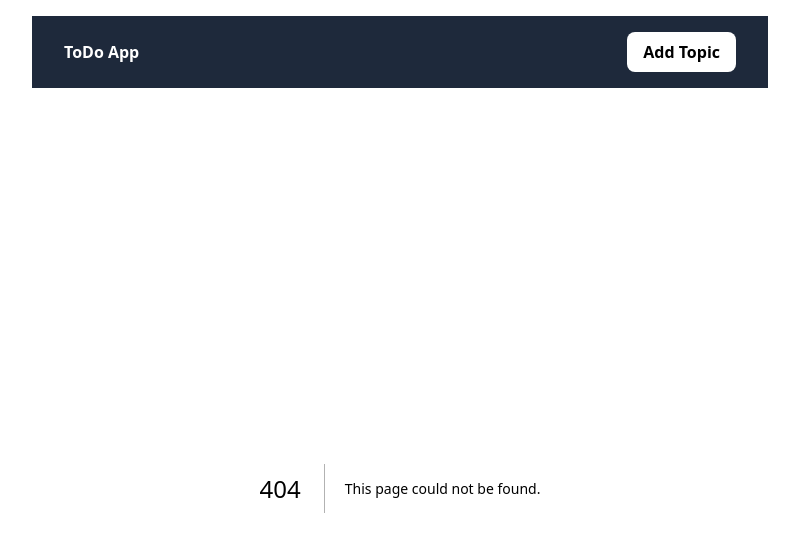
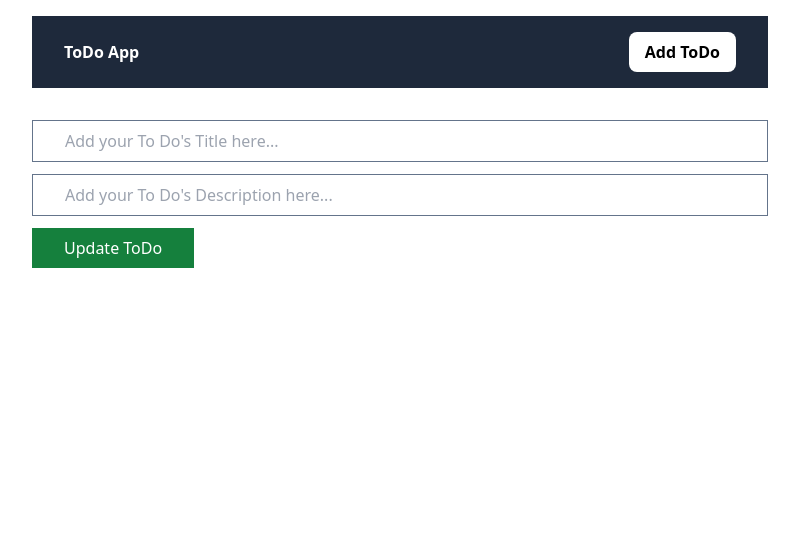
Before and after one commit to chairielazizi/nextjs_todo_app, a Next.js app: page /editTodo/1 in a window 1280 px wide. Before the commit this address had no page. Shown: the top 552 px of the page, without its empty margins (240-1039 px from the left). Built offline with nearby package versions, Linux system fonts and the light colour scheme.

Commit message:
make simple edit todo form UI

```diff
--- /dev/null
+++ b/app/(components)/EditTodoForm.tsx
@@ -0,0 +1,21 @@
+function EditTodoForm() {
+  return (
+    <form className="flex flex-col gap-3">
+      <input
+        type="text"
+        className="border border-slate-500 px-8 py-2"
+        placeholder="Add your To Do's Title here..."
+      />
+      <input
+        type="text"
+        className="border border-slate-500 px-8 py-2"
+        placeholder="Add your To Do's Description here..."
+      />
+      <button className="text-white bg-green-700 px-8 py-2 w-fit items-end flex-row-reverse">
+        Update ToDo
+      </button>
+    </form>
+  );
+}
+
+export default EditTodoForm;
--- a/app/(components)/Navbar.tsx
+++ b/app/(components)/Navbar.tsx
@@ -7,10 +7,10 @@ function Navbar() {
         ToDo App
       </Link>
       <Link
-        href={"/addTopic"}
+        href={"/addTodo"}
         className="text-black font-bold rounded-lg bg-white px-4 py-2"
       >
-        Add Topic
+        Add ToDo
       </Link>
     </nav>
   );
--- a/app/(components)/TopicList.tsx
+++ b/app/(components)/TopicList.tsx
@@ -13,7 +13,7 @@ function TopicList() {
 
         <div className="flex gap-3">
           <RemoveButton />
-          <Link href="/editTopic" className="text-blue-600">
+          <Link href="/editTodo" className="text-blue-600">
             <HiPencil size={24} />
           </Link>
         </div>
--- /dev/null
+++ b/app/addTodo/page.tsx
@@ -0,0 +1,21 @@
+function AddTodo() {
+  return (
+    <form className="flex flex-col gap-3">
+      <input
+        type="text"
+        className="border border-slate-500 px-8 py-2"
+        placeholder="Add your To Do's Title here..."
+      />
+      <input
+        type="text"
+        className="border border-slate-500 px-8 py-2"
+        placeholder="Add your To Do's Description here..."
+      />
+      <button className="text-white bg-green-700 px-8 py-2 w-fit items-end flex-row-reverse">
+        Submit
+      </button>
+    </form>
+  );
+}
+
+export default AddTodo;
--- /dev/null
+++ b/app/editTodo/[id]/page.tsx
@@ -0,0 +1,5 @@
+import EditTodoForm from "@/app/(components)/EditTodoForm";
+
+export default function EditTodo() {
+  return <EditTodoForm />;
+}
--- a/app/layout.tsx
+++ b/app/layout.tsx
@@ -24,7 +24,7 @@ const geistMono = localFont({
 });
 
 export const metadata: Metadata = {
-  title: "Create Next App",
+  title: "Airiel's ToDo App",
   description: "Generated by create next app",
 };
 
@@ -40,7 +40,7 @@ export default function RootLayout({
       >
         <div className="max-w-3xl mx-auto p-4">
           <Navbar />
-          {children}
+          <div className="my-8">{children}</div>
         </div>
       </body>
     </html>
```
